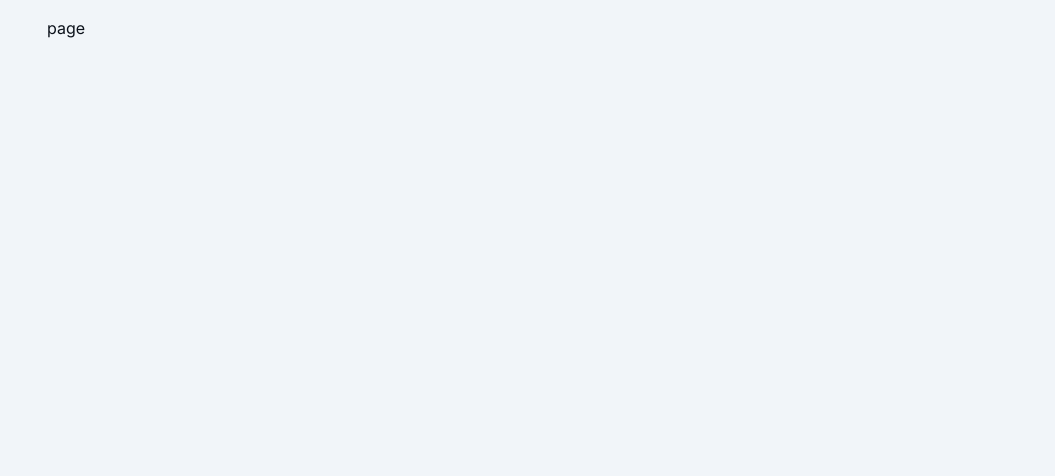
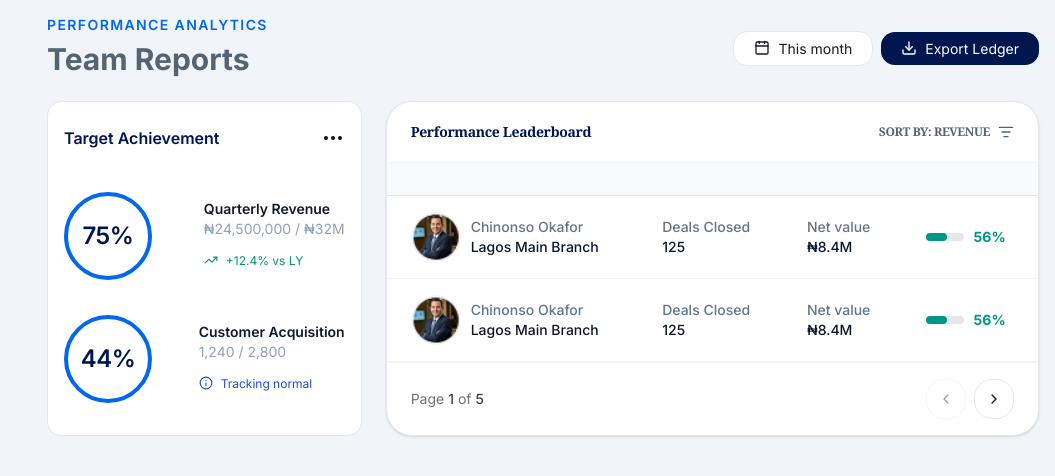
Before and after one commit to Banicoop/coocredit-business, a Next.js app: page /super-agent/reports in a window 1280 px wide. Shown: the top 476 px of the page, without its empty margins (225-1280 px from the left). Built offline with nearby package versions, Linux system fonts and the light colour scheme; a web font is replaced by a local one.

Commit message:
implement report screen, target report card and report performance

```diff
--- /dev/null
+++ b/src/app/(dashboard)/super-agent/(main)/reports/_sections/Performance.tsx
@@ -0,0 +1,81 @@
+'use client';
+
+import { BasicTable } from '@/components/primitives/tables/BasicTable';
+import Typography from '@/components/primitives/Typography';
+import { Flex } from '@/components/ui/ui-layout';
+import { ListFilter } from 'lucide-react';
+import Image from 'next/image';
+import React from 'react'
+
+import user from '@/assets/images/user.png'
+import { ContentTitle } from '@/components/ui/PageHeader';
+import { ProgressBar } from '@/components/ui/ProgessBar';
+
+const data = Array.from({length: 10}, (() => ({
+    userDetails: {
+        userName: '',
+        location: ''
+    },
+    deal: 125,
+    value: '8.4M',
+    percent: 56
+})))
+
+const Title = () => (
+    <Flex className='justify-between'>
+        <Typography weight='semibold' color='primary2'>Performance Leaderboard</Typography>
+        <Typography className='cursor-pointer' weight='semibold' variant='small' color='primary' endIcon={<ListFilter size={16}/>}>SORT BY: REVENUE</Typography>
+    </Flex>
+)
+
+const Performance = ({className}: {className:string}) => {
+
+    const columns = [
+        {
+            key: 'user',
+            title: '',
+            render: (userDetails: any) => (
+                <Flex className='gap-2.5'>
+                    <Image src={user} alt='AGENT' width={50} height={50} className='rounded-full' />
+                    <ContentTitle title='Chinonso Okafor' desc='Lagos Main Branch'/>
+                </Flex>
+            )
+        },
+        {
+            key: 'deal',
+            title: '',
+            render: (deal: number) => (
+                <ContentTitle title='Deals Closed' desc={deal}/>
+            )
+        },
+        {
+            key: 'value',
+            title: '',
+            render: (net: any) => (
+                <ContentTitle title='Net value' desc={`₦${net}`}/>
+            )
+        },
+        {
+            key: 'percent',
+            title: '',
+            render: (deal: number) => (
+                <Flex className='gap-2.5 w-20'>
+                    <ProgressBar value={deal} className='bg-chart-2'/>
+                    <Typography weight='bold' className='text-chart-2'>{deal}%</Typography>
+                </Flex>
+            )
+        },
+    ]
+
+  return (
+    <BasicTable
+        columns={columns}
+        data={data ?? []}
+        title={<Title/>}
+        pageSize={2}
+        pagination={true}
+        className={className}/>
+  )
+}
+
+export default Performance;
--- /dev/null
+++ b/src/app/(dashboard)/super-agent/(main)/reports/_sections/reportCards.tsx
@@ -0,0 +1,31 @@
+import { ColItem } from '@/components/ui/PageHeader';
+import { Flex, FlexCol, Grid } from '@/components/ui/ui-layout';
+import { TrendingUp } from 'lucide-react';
+import Typography from '@/components/primitives/Typography';
+import { ReactNode } from 'react';
+
+interface TargetCardProps {
+    percent: number;
+    label: string;
+    val: string;
+    desc: ReactNode
+}
+
+export const TargetCard = ({percent, label, val, desc}: TargetCardProps) => {
+    return(
+        <Grid className='grid-cols-[1fr_auto] items-center'>
+            <Flex className='w-22 h-22 rounded-full border-4 border-primary justify-center'>
+                <Typography weight='semibold' color='primary2' variant='h3' className='text-center'>{percent}%</Typography>
+            </Flex>
+            <FlexCol className='gap-2.5'>
+                <ColItem
+                    item1={label}
+                    item2={val}
+                    className1='text-primary2 font-semibold'
+                    className2='text-ring'
+                />
+                <div>{desc}</div>
+                {/* <Typography color='success' startIcon={<TrendingUp size={14}/>} variant='small'>{desc}</Typography> */}
+            </FlexCol>
+        </Grid>
+)}
--- a/src/app/(dashboard)/super-agent/(main)/reports/page.tsx
+++ b/src/app/(dashboard)/super-agent/(main)/reports/page.tsx
@@ -1,8 +1,55 @@
-import React from 'react'
+import { ColItem, PageHeader } from '@/components/ui/PageHeader';
+import { Flex, FlexCol, Grid, GridItem } from '@/components/ui/ui-layout';
+import { Calendar, Download, Ellipsis, Info, TrendingUp } from 'lucide-react';
+import Typography from '@/components/primitives/Typography';
+import { TargetCard } from './_sections/reportCards';
+import Performance from './_sections/Performance';
+
 
 const ReportsPage = () => {
   return (
-    <div>page</div>
+    <Grid className='gap-5'>
+      <PageHeader
+        title='Performance Analytics'
+        description='Team Reports'
+        titleClass='text-[14px] uppercase font-bold text-primary tracking-widest'
+        descClass='text-primary2 text-[30px] font-bold'
+        actions={[
+          {
+            label: 'This month',
+            variant: 'secondary',
+            icon: <Calendar size={16}/>
+          },
+          {
+            label: 'Export Ledger',
+            variant: 'primary',
+            icon: <Download size={16}/>,
+            className: 'bg-[#00164E]',
+            textClassName: 'bg-[#00164E]'
+          }
+        ]}
+        />
+
+      <Grid className='grid-cols-3 gap-6'>
+        <GridItem className='gap-5 py-6'>
+          <Grid className='grid-cols-[1fr_auto]'>
+              <Typography variant='p' weight='semibold' color='primary2'>Target Achievement</Typography>
+              <Ellipsis size={24} className='cursor-pointer'/>
+          </Grid>
+          <TargetCard
+            label='Quarterly Revenue'
+            val='₦24,500,000 / ₦32M'
+            desc={<Typography color='success' startIcon={<TrendingUp size={14}/>} variant='small'>+12.4% vs LY</Typography>}
+            percent={75}/>
+          <TargetCard
+            label='Customer Acquisition'
+            val='1,240 / 2,800'
+            desc={<Typography color='active' startIcon={<Info size={14}/>} variant='small'>Tracking normal</Typography>}
+            percent={44}/>
+        </GridItem>
+        <Performance className='col-span-2'/>
+      </Grid>
+    </Grid>
   )
 }
 
--- a/src/app/globals.css
+++ b/src/app/globals.css
@@ -134,6 +134,7 @@ body {
   --sidebar-accent-foreground: oklch(0.208 0.042 265.755);
   --sidebar-border: oklch(0.929 0.013 255.508);
   --sidebar-ring: oklch(0.704 0.04 256.788);
+  --primary2: #00164E;
 }
 
 
--- a/src/components/ui/PageHeader.tsx
+++ b/src/components/ui/PageHeader.tsx
@@ -20,12 +20,16 @@ interface ActionButton {
   label: string;
   icon?: React.ReactNode;
   onClick?: () => void;
+  textClassName?: string;
+  className?: string;
   href?: string;
   variant?: "primary" | "secondary";
 }
 
 interface PageHeaderProps {
   title: string;
+  titleClass?: string;
+  descClass?: string
   description?: string;
   actions?: ActionButton[];
   className?: string;
@@ -42,10 +46,10 @@ export const ColItem = ({item1, item2, className, className1, className2}: ColIt
 }
 
 
-export const PageTitle = forwardRef(({title, desc}: {title: string, desc: string}, ref) => {
+export const ContentTitle = forwardRef(({title, desc}: {title: string, desc: string | number}, ref) => {
   return (
-    <div className="flex gap-1" >
-      <span className="text-[#64748B] text-sm font-medium">{title} {'>'}</span>
+    <div className="flex flex-col" >
+      <span className="text-[#64748B] text-sm font-medium">{title}</span>
       <span className="text-[#0F172A] text-sm font-medium">{desc}</span>
     </div>
   );
@@ -54,7 +58,7 @@ export const PageTitle = forwardRef(({title, desc}: {title: string, desc: string
 
 
 export const PageHeader = forwardRef<HTMLDivElement, PageHeaderProps>(
-  ({ title, description, actions = [], className }, ref) => {
+  ({ title, description, titleClass, descClass, actions = [], className }, ref) => {
     return (
       <div
         ref={ref}
@@ -62,9 +66,9 @@ export const PageHeader = forwardRef<HTMLDivElement, PageHeaderProps>(
       >
         {/* Left Content */}
         <div className="flex flex-col gap-1">
-          <Typography variant="h2">{title}</Typography>
+          <Typography variant="h2" className={titleClass}>{title}</Typography>
           {description && (
-            <Typography color='primary'>{description}</Typography>
+            <Typography color='primary' className={descClass}>{description}</Typography>
           )}
         </div>
 
@@ -73,10 +77,10 @@ export const PageHeader = forwardRef<HTMLDivElement, PageHeaderProps>(
           <div className="flex items-center gap-2">
             {actions.map((action, index) => {
               const content = (
-                <>
-                  {action.icon}
-                  <Typography variant="span" className={`${action.variant === 'primary' ? 'bg-primary text-white': ''}`}>{action.label}</Typography>
-                </>
+                  <Typography
+                    startIcon={action.icon}
+                    variant="span"
+                    className={cn(`${action.variant === 'primary' ? 'bg-primary text-white': ''}`, action.textClassName)}>{action.label}</Typography>
               );
 
               // If it's a link
@@ -85,11 +89,11 @@ export const PageHeader = forwardRef<HTMLDivElement, PageHeaderProps>(
                   <Link
                     key={index}
                     href={action.href}
-                    className={`flex items-center justify-center gap-1 py-2 px-5 rounded-lg text-sm w-full md:w-fit ${
+                    className={cn(`flex items-center justify-center gap-1 py-2 px-5 rounded-lg text-sm w-full md:w-fit ${
                       action.variant === "primary"
                         ? "bg-primary text-white"
                         : "bg-white border border-[#E2E8F0] text-[#334155]"
-                    }`}
+                    }`, action.className)}
                   >
                     {content}
                   </Link>
@@ -101,11 +105,11 @@ export const PageHeader = forwardRef<HTMLDivElement, PageHeaderProps>(
                 <div
                   key={index}
                   onClick={action.onClick}
-                  className={`flex items-center justify-center cursor-pointer gap-1 py-2 px-5 rounded-lg text-sm w-full md:w-fit ${
+                  className={cn(`flex items-center justify-center cursor-pointer gap-1 py-2 px-5 rounded-lg text-sm w-full md:w-fit ${
                     action.variant === "primary"
                       ? "bg-[#136DEC] text-white"
                       : "bg-white border border-[#E2E8F0] text-[#334155]"
-                  }`}
+                  }`, action.className)}
                 >
                   {content}
                 </div>
@@ -118,5 +122,5 @@ export const PageHeader = forwardRef<HTMLDivElement, PageHeaderProps>(
   }
 );
 
-PageTitle.displayName = 'PageTitle';
+ContentTitle.displayName = 'ContentTitle';
 PageHeader.displayName = "PageHeader";
```
